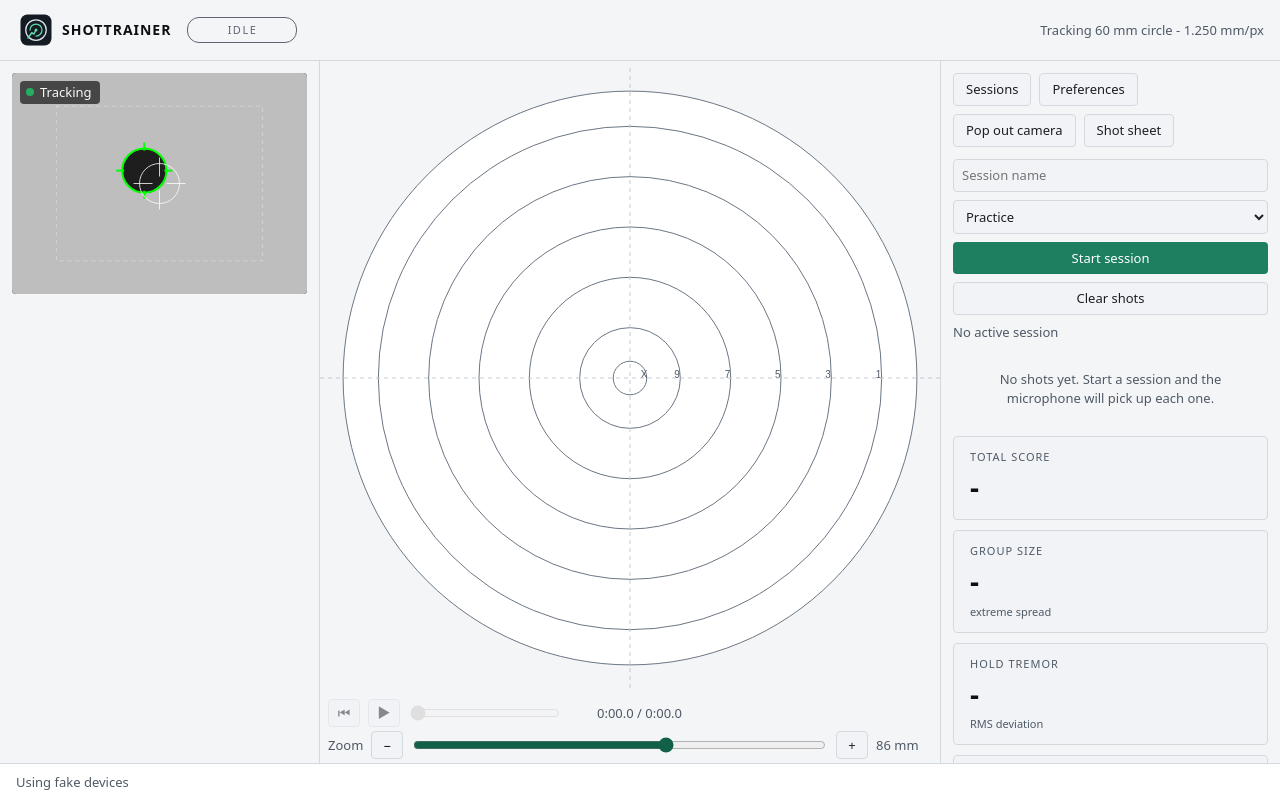
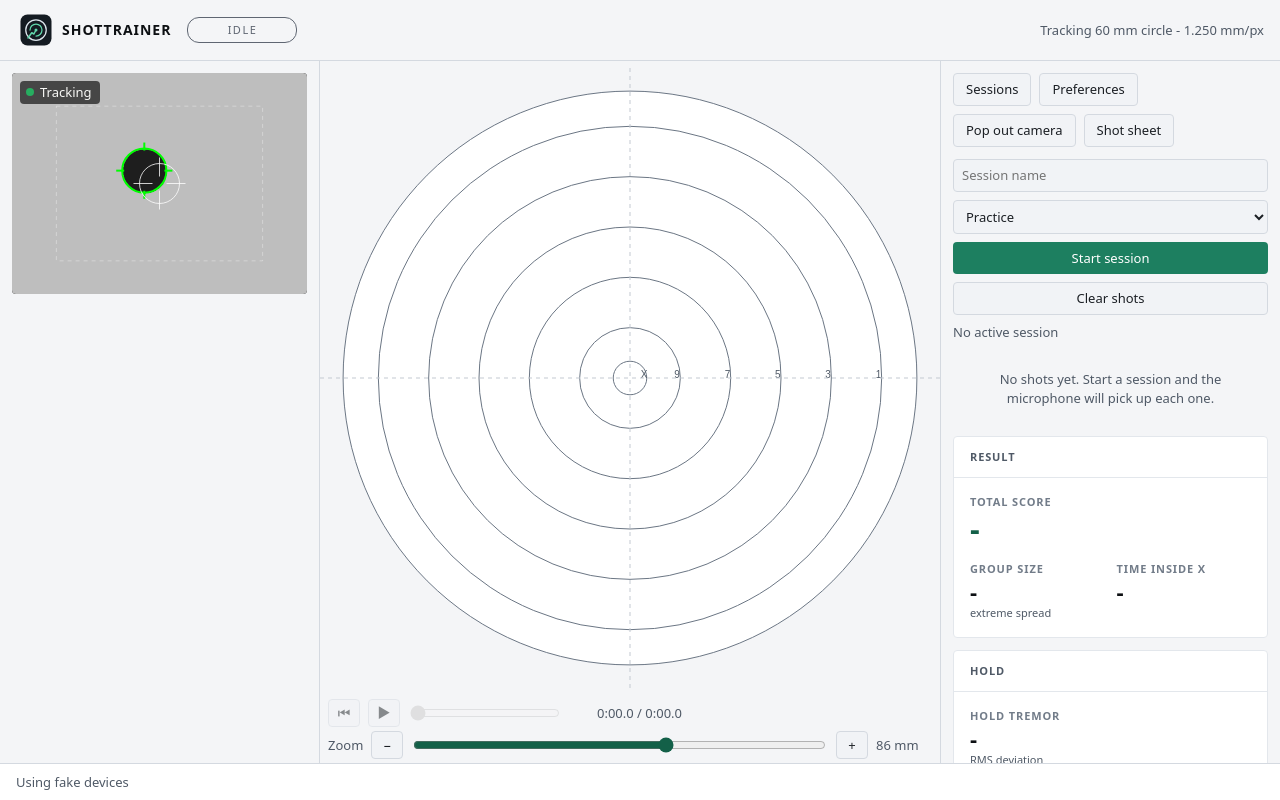
Before and after one commit to dsgnr/ShotTrainer, a Svelte app in the folder frontend/: page / in a window 1280 px wide. Built offline with nearby package versions, Linux system fonts and the light colour scheme.

Commit message:
feat: add panel and metric primitives for analysis

```diff
--- a/frontend/src/components/HeroStats.svelte
+++ b/frontend/src/components/HeroStats.svelte
@@ -6,6 +6,8 @@
     tremorFigure,
   } from "../lib/stats/hero";
   import type { F64, WireRing, WireShotStats, WireTraceStats } from "../lib/wire/types";
+  import Metric from "./Metric.svelte";
+  import Panel from "./Panel.svelte";
 
   interface Props {
     total: F64;
@@ -19,66 +21,45 @@
   let { total, shotCount, group, traceStats, tracePoints, rings }: Props = $props();
 
   const totalText = $derived(totalScoreFigure(total, shotCount));
-  const groupText = $derived(
-    group === null ? { value: "-", tooltip: "" } : groupFigure(group),
-  );
+  const groupText = $derived(group === null ? { value: "-", tooltip: "" } : groupFigure(group));
   const tremorText = $derived(tremorFigure(traceStats));
   const timeOnTarget = $derived(timeOnTargetFigure(tracePoints, rings));
 </script>
 
 <div class="hero">
-  <div class="card">
-    <p class="caption">Total score</p>
-    <p class="value">{totalText}</p>
-  </div>
-  <div class="card">
-    <p class="caption">Group size</p>
-    <p class="value" title={groupText.tooltip}>{groupText.value}</p>
-    <p class="subcaption">extreme spread</p>
-  </div>
-  <div class="card">
-    <p class="caption">Hold tremor</p>
-    <p class="value">{tremorText}</p>
-    <p class="subcaption">RMS deviation</p>
-  </div>
-  <div class="card">
-    <p class="caption">{timeOnTarget.caption}</p>
-    <p class="value">{timeOnTarget.value}</p>
-  </div>
+  <Panel title="Result">
+    <div class="grid">
+      <Metric caption="Total score" value={totalText} size="lg" accent />
+      <Metric
+        caption="Group size"
+        value={groupText.value}
+        sub="extreme spread"
+        title={groupText.tooltip}
+      />
+      <Metric caption={timeOnTarget.caption} value={timeOnTarget.value} />
+    </div>
+  </Panel>
+
+  <Panel title="Hold">
+    <Metric caption="Hold tremor" value={tremorText} sub="RMS deviation" />
+  </Panel>
 </div>
 
 <style>
   .hero {
     display: flex;
     flex-direction: column;
-    gap: 10px;
+    gap: var(--space-3);
   }
 
-  .card {
-    padding: 12px 16px;
-    background: var(--panel-raised);
-    border: 1px solid var(--border);
-    border-radius: var(--radius);
+  .grid {
+    display: grid;
+    grid-template-columns: 1fr 1fr;
+    gap: var(--space-4) var(--space-3);
   }
 
-  .caption {
-    margin: 0;
-    color: var(--text-dim);
-    font-size: 11px;
-    letter-spacing: 1px;
-    text-transform: uppercase;
-  }
-
-  .value {
-    margin: 2px 0 0;
-    color: var(--text-heading);
-    font-size: 28px;
-    font-weight: 600;
-  }
-
-  .subcaption {
-    margin: 2px 0 0;
-    color: var(--text-dim);
-    font-size: 11px;
+  /* The headline figure spans the row above the two secondary measures. */
+  .grid :global(.metric:first-child) {
+    grid-column: 1 / -1;
   }
 </style>
--- /dev/null
+++ b/frontend/src/components/Metric.svelte
@@ -0,0 +1,63 @@
+<script lang="ts">
+  interface Props {
+    /** The small uppercase label above the value. */
+    caption: string;
+    /** The headline figure. */
+    value: string;
+    /** Optional dim text under the value, such as a unit or sub-measure. */
+    sub?: string;
+    /** Optional tooltip on the value. */
+    title?: string;
+    /** Larger value for the single most important figure in a group. */
+    size?: "md" | "lg";
+    /** Colours the value with the accent for a live or headline figure. */
+    accent?: boolean;
+  }
+
+  let { caption, value, sub, title, size = "md", accent = false }: Props = $props();
+</script>
+
+<div class="metric">
+  <p class="caption panel-title">{caption}</p>
+  <p class="value num" class:accent data-size={size} {title}>{value}</p>
+  {#if sub !== undefined}<p class="sub">{sub}</p>{/if}
+</div>
+
+<style>
+  .metric {
+    display: flex;
+    flex-direction: column;
+    gap: 2px;
+    min-width: 0;
+  }
+
+  .caption {
+    color: var(--text-muted);
+  }
+
+  .value {
+    margin: 0;
+    color: var(--text-heading);
+    font-weight: 600;
+    line-height: 1.1;
+    letter-spacing: -0.01em;
+  }
+
+  .value[data-size="md"] {
+    font-size: var(--text-xl);
+  }
+
+  .value[data-size="lg"] {
+    font-size: var(--text-2xl);
+  }
+
+  .value.accent {
+    color: var(--accent-strong);
+  }
+
+  .sub {
+    margin: 0;
+    color: var(--text-dim);
+    font-size: var(--text-xs);
+  }
+</style>
--- /dev/null
+++ b/frontend/src/components/Panel.svelte
@@ -0,0 +1,56 @@
+<script lang="ts">
+  import type { Snippet } from "svelte";
+
+  interface Props {
+    /** The uppercase panel label. */
+    title: string;
+    /** Optional small leading icon, rendered before the title. */
+    icon?: Snippet;
+    /** Optional trailing content on the header row, such as a status. */
+    aside?: Snippet;
+    /** The panel body. */
+    children: Snippet;
+    /** A region label for assistive technology. Defaults to the title. */
+    label?: string;
+  }
+
+  let { title, icon, aside, children, label }: Props = $props();
+</script>
+
+<section class="panel" aria-label={label ?? title}>
+  <header class="head">
+    {#if icon}<span class="icon">{@render icon()}</span>{/if}
+    <h3 class="panel-title">{title}</h3>
+    {#if aside}<span class="aside">{@render aside()}</span>{/if}
+  </header>
+  <div class="body">{@render children()}</div>
+</section>
+
+<style>
+  .panel {
+    background: var(--panel);
+    border: 1px solid var(--divider);
+    border-radius: var(--radius);
+  }
+
+  .head {
+    display: flex;
+    align-items: center;
+    gap: var(--space-2);
+    padding: var(--space-3) var(--space-4);
+    border-bottom: 1px solid var(--divider);
+  }
+
+  .icon {
+    display: inline-flex;
+    color: var(--text-muted);
+  }
+
+  .aside {
+    margin-left: auto;
+  }
+
+  .body {
+    padding: var(--space-4);
+  }
+</style>
```
